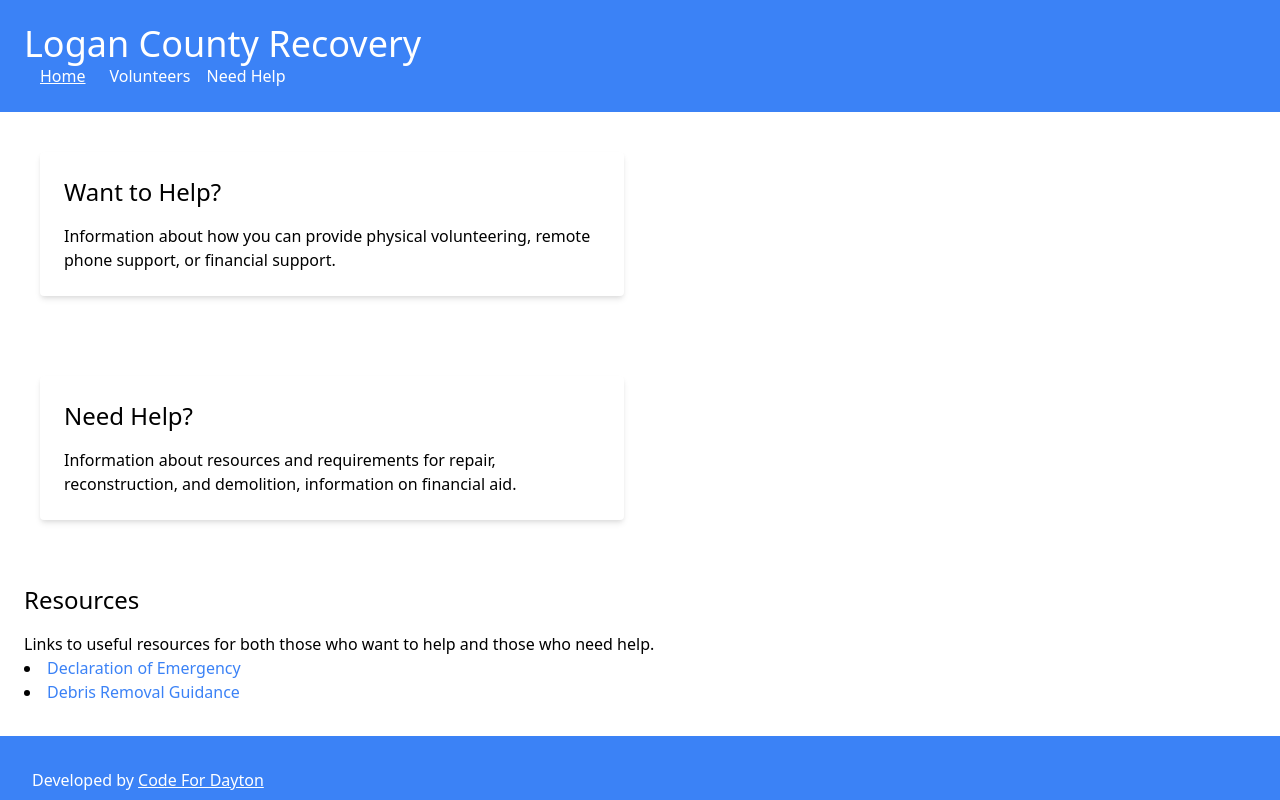
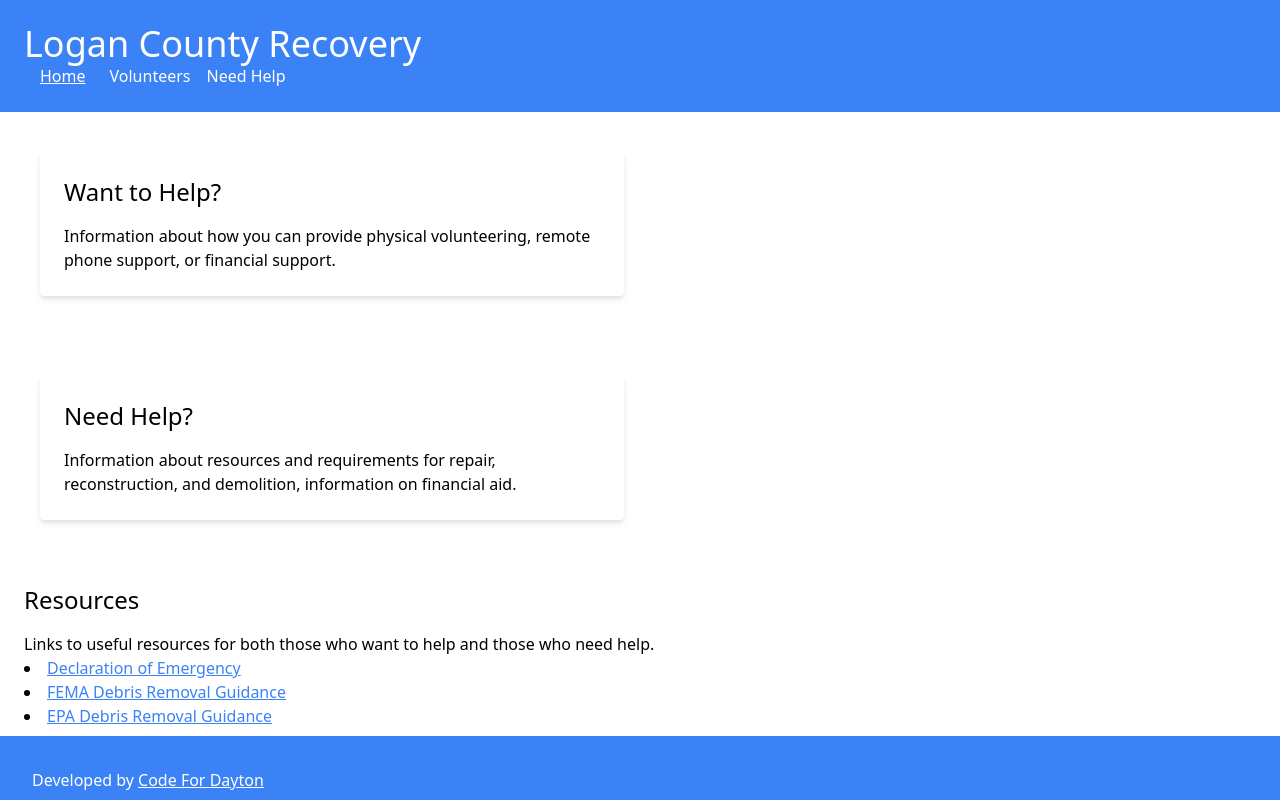
Before and after one commit to codefordayton/logancounty, a React (Vite) app: page / in a window 1280 px wide. Built offline with nearby package versions, Linux system fonts and the light colour scheme.

Commit message:
Adding the EPA link to the home page.

```diff
--- a/src/components/HomePage.jsx
+++ b/src/components/HomePage.jsx
@@ -41,10 +41,13 @@ function HomePage() {
           </p>
           <ul className="list-disc list-inside">
             <li>
-              <a href="https://loganco.nyc3.digitaloceanspaces.com/Ohio-Governor-DeWine-Presidential-Disaster-Declaration-Request-Letter-3-29-2024.pdf" target="_blank" download className="text-blue-500 hover:underline">Declaration of Emergency</a>
+              <a href="https://loganco.nyc3.digitaloceanspaces.com/Ohio-Governor-DeWine-Presidential-Disaster-Declaration-Request-Letter-3-29-2024.pdf" target="_blank" download className="text-blue-500 underline">Declaration of Emergency</a>
             </li>
             <li>
-              <a href="https://loganco.nyc3.digitaloceanspaces.com/Private%20Property%20Debris%20Removal%20-%20FEMA%20Guidance.pdf" target="_blank" download className="text-blue-500 hover:underline">Debris Removal Guidance</a>
+              <a href="https://loganco.nyc3.digitaloceanspaces.com/Private%20Property%20Debris%20Removal%20-%20FEMA%20Guidance.pdf" target="_blank" download className="text-blue-500 underline">FEMA Debris Removal Guidance</a>
+            </li>
+            <li>
+              <a href="https://www.epa.gov/natural-disasters/dealing-debris-and-damaged-buildings" target="_blank" className="text-blue-500 underline">EPA Debris Removal Guidance</a>
             </li>
           </ul>
         </section>
--- a/src/components/WantToHelp.jsx
+++ b/src/components/WantToHelp.jsx
@@ -7,7 +7,7 @@ function WantToHelp() {
         <div>
             <Header />
             <main className="p-6">
-                <p>All volunteering is currently running through the United Way of Logan County. Find out how you can help <a href="https://www.uwlogan.org/indian-lake-tornado-community-response">HERE.</a></p>
+                <p>All volunteering is currently running through the United Way of Logan County. Find out how you can help <a className="underline text-blue-500" href="https://www.uwlogan.org/indian-lake-tornado-community-response">HERE.</a></p>
             </main>
             <Footer />
         </div>
```
